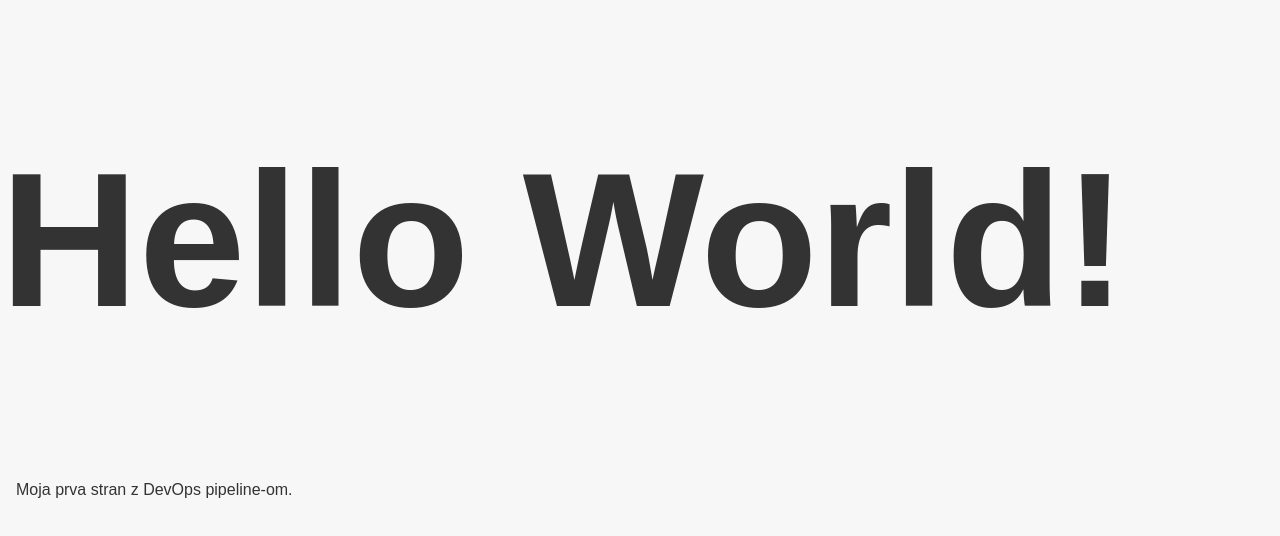
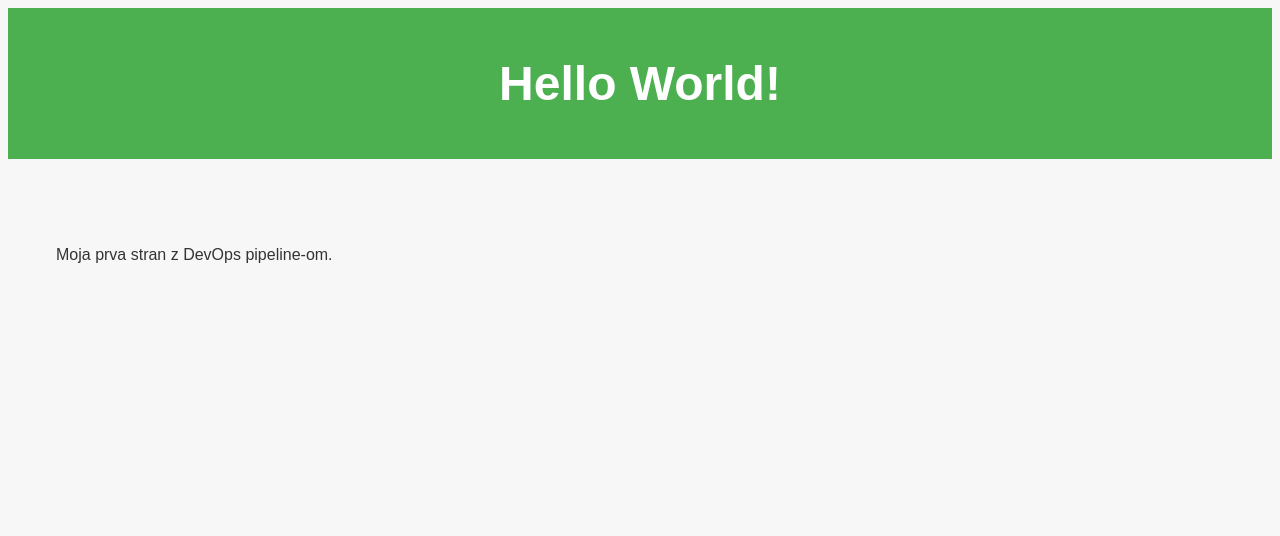
Before and after one commit to ad-testpage/hello-world, a plain HTML site: page index.html in a window 1280 px wide. Drawn offline with Linux system fonts and the light colour scheme.

Commit message:
index.html --> header added, .css edited

```diff
--- a/index.html
+++ b/index.html
@@ -6,7 +6,9 @@
     <title>Hello World</title>
 </head>
 <body>
-    <h1>Hello World!</h1>
+    <header>
+        <h1>Hello World!</h1>
+    </header>
     <p>Moja prva stran z DevOps pipeline-om.</p>
 </body>
 </html>
--- a/style.css
+++ b/style.css
@@ -3,8 +3,8 @@ body {
     font-family: Arial, sans-serif;
     background-color: #f0f0f07d;
     color: #333333;
-    margin: 0;
-    padding: 0;
+    margin: 3;
+    padding: 20;
 }
 
 header {
@@ -15,10 +15,10 @@ header {
 }
 
 h1 {
-    font-size: 12rem;
+    font-size: 3rem;
 }
 
 p {
-    padding: 0 1rem;
-    line-height: 1.5;
+    padding: 3rem;
+    line-height: 4;
 }
```
